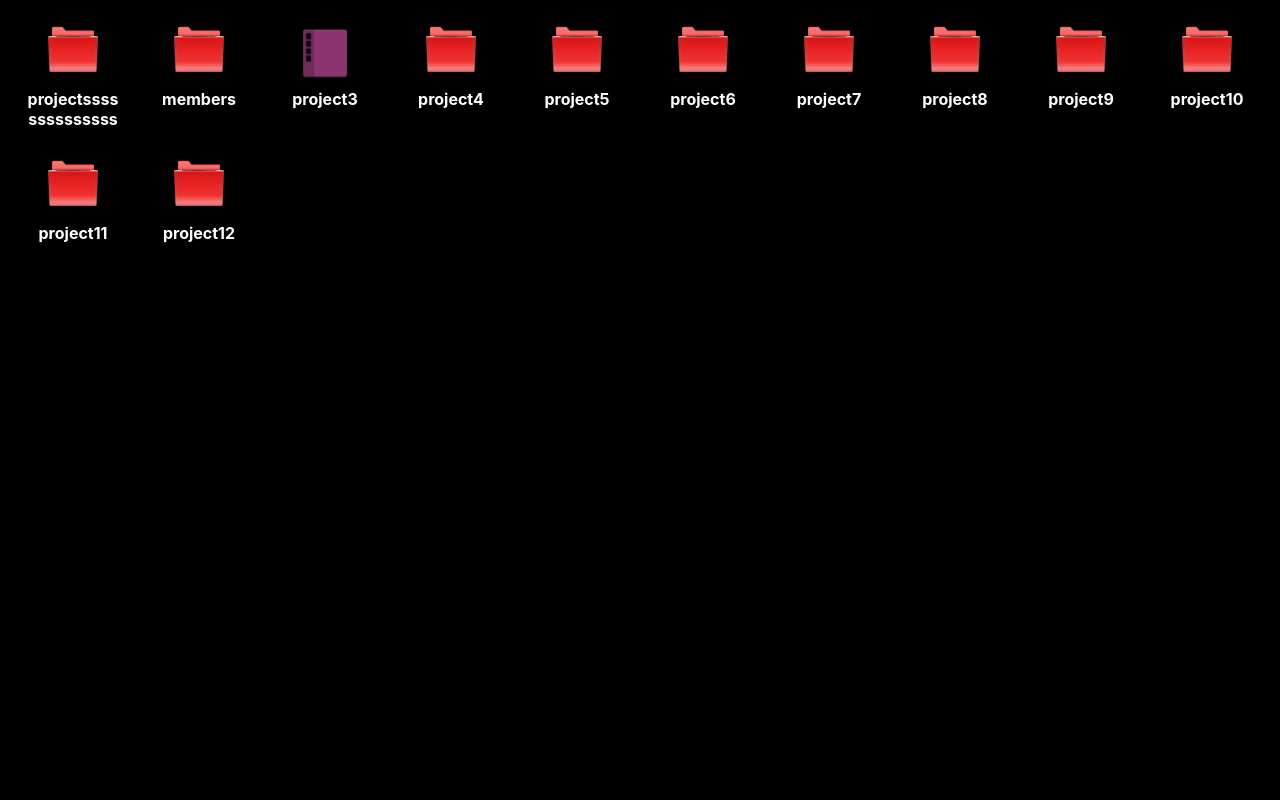
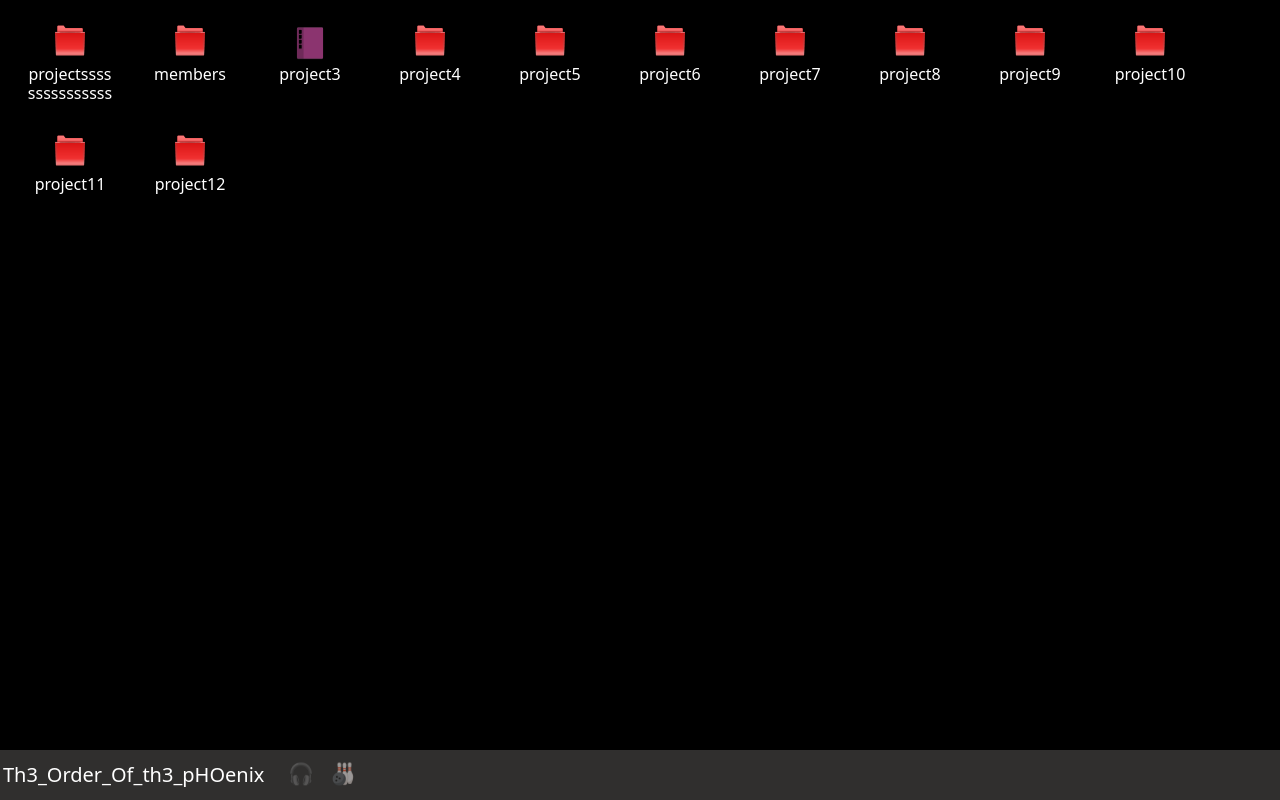
Before and after one commit to John-Atha/John-Atha.github.io, a React (Create React App) app: page / in a window 1280 px wide. Built offline with nearby package versions, Linux system fonts and the light colour scheme.

Commit message:
Add navbar and extend windows handling

```diff
--- a/package.json
+++ b/package.json
@@ -6,7 +6,9 @@
     "@testing-library/jest-dom": "^5.14.1",
     "@testing-library/react": "^11.2.7",
     "@testing-library/user-event": "^12.8.3",
+    "bootstrap": "^5.1.1",
     "react": "^17.0.2",
+    "react-bootstrap": "^1.6.4",
     "react-dom": "^17.0.2",
     "react-markdown": "^7.0.1",
     "react-scripts": "4.0.3",
--- a/src/App.css
+++ b/src/App.css
@@ -26,3 +26,17 @@ button:hover {
 background-color: darkgrey;
 outline: 1px solid slategrey;
 }
+
+.nav-link {
+  text-align: center;
+  padding-top: 1px;
+}
+
+.nav-link:hover {
+  background-color: grey;
+}
+
+.navbar-collapse, .navbar-nav {
+  max-height: inherit;
+  padding-top: 2px;
+}
--- a/src/App.js
+++ b/src/App.js
@@ -4,18 +4,31 @@ import { data } from './data';
 import Contents from './Components/Contents';
 import DirectoryWindow from './Components/DirectoryWindow';
 import DocumentWindow from './Components/DocumentWindow';
+import MyNavbar from './Components/MyNavbar';
 
 function App() {
 
   const [showingDirWindow, setShowingDirWindow] = useState(false);
+  const [showingDocWindow, setShowingDocWindow] = useState(false);
+  const [showingNow, setShowingNow] = useState(null);
+
   const [currentDirectory, setCurrentDirectory] = useState(null);
   const [openDirectories, setOpenDirectories] = useState([]);
   const [lastDirAction, setLastDirAction] = useState(null);
 
-  const [showingDocWindow, setShowingDocWindow] = useState(false);
   const [currentDoc, setCurrentDoc] = useState(null);
   const [openDocs, setOpenDocs] = useState([]);
   const [lastDocAction, setLastDocAction] = useState(null);
+
+  const showDirWindow = () => {
+    setShowingDirWindow(true);
+    setShowingNow('dir');
+  }
+
+  const showDocWindow = () => {
+    setShowingDocWindow(true);
+    setShowingNow('doc');
+  }
 
   const addDir = (dir) => {
     setLastDirAction('addittion');
@@ -25,7 +38,7 @@ function App() {
     else {
       setOpenDirectories(openDirectories.concat(dir));
     }
-    if (!showingDirWindow) setShowingDirWindow(true);
+    showDirWindow();
   }
 
   const addDoc = (doc) => {
@@ -36,7 +49,7 @@ function App() {
     else {
       setOpenDocs(openDocs.concat(doc));
     }
-    if (!showingDocWindow) setShowingDocWindow(true);
+    showDocWindow();
   }
 
   const removeDir = (dir) => {
@@ -52,11 +65,13 @@ function App() {
   const closeAllDirs = () => {
     setOpenDirectories([]);
     setShowingDirWindow(false);
+    setShowingNow('doc');
   }
 
   const closeAllDocs = () => {
     setOpenDocs([]);
     setShowingDocWindow(false);
+    setShowingNow('dir');
   }
 
   useEffect(() => {
@@ -92,6 +107,7 @@ function App() {
       setShowingDocWindow(false);
       setCurrentDoc(null);
     }
+    // eslint-disable-next-line react-hooks/exhaustive-deps
   }, [openDocs])
 
   return (
@@ -106,8 +122,10 @@ function App() {
         addDoc={addDoc} />
       {showingDirWindow && currentDirectory &&
         <DirectoryWindow
+          zIndex={showingNow==='dir' ? 2 : 1}
           dir={currentDirectory}
           setShowingDirWindow={setShowingDirWindow}
+          setShowingNow={setShowingNow}
           addDir={addDir}
           removeDir={removeDir}
           openDirectories={openDirectories}
@@ -116,13 +134,25 @@ function App() {
       }
       {showingDocWindow && currentDoc &&
         <DocumentWindow
+          zIndex={showingNow==='doc' ? 2 : 1}
           doc={currentDoc}
           setShowingDocWindow={setShowingDocWindow}
+          setShowingNow={setShowingNow}
           addDoc={addDoc}
           removeDoc={removeDoc}
           openDocs={openDocs}
           closeAllDocs={closeAllDocs} />
       }
+      <MyNavbar
+        openDocs={openDocs}
+        openDirectories={openDirectories}
+        setShowingDocWindow={setShowingDocWindow}
+        setShowingDirWindow={setShowingDirWindow}
+        setShowingNow={setShowingNow}
+        showingDocWindow={showingDocWindow}
+        showingDirWindow={showingDirWindow}
+        showingNow={showingNow}
+      />
     </div>
   );
 }
--- a/src/Components/DirectoryWindow.jsx
+++ b/src/Components/DirectoryWindow.jsx
@@ -1,23 +1,38 @@
 import React, { useState, useEffect } from 'react';
 import Contents from './Contents';
-import { Window, WindowBar, WindowKind, WindowKindImg, WindowPill, NoBgButton, WindowButtons, ActiveWindows } from './styles';
+import { Window, WindowBar, WindowKind, WindowKindImg, WindowKindName, WindowPill, NoBgButton, WindowButtons, WindowButton, ActiveWindows } from './styles';
 import dir_icon from '../images/folder.png';
 import '../App.css';
 
 function DirectoryWindow(props) {
     const [dir, setDir] = useState(props.dir);
     const [fullScreen, setFullScreen] = useState(false);
+    const [zIndex, setZIndex] = useState(props.zIndex);
 
     useEffect(() => {
         setDir(props.dir);
     }, [props.dir])
 
+    useEffect(() => {
+        setZIndex(props.zIndex);
+    }, [props.zIndex])
+
+    const hide = () => {
+        props.setShowingNow('doc');
+        props.setShowingDirWindow(false);
+    }
+
+    const expand = () => {
+        props.setShowingNow('dir');
+        setFullScreen(!fullScreen);
+    }
+
     return (
-        <Window fullScreen={fullScreen}>
+        <Window fullScreen={fullScreen} zIndex={zIndex}>
             <WindowBar>
                 <WindowKind>
                     <WindowKindImg src={dir_icon} />
-                    <div>Directories manager</div>
+                    <WindowKindName>Directories manager</WindowKindName>
                 </WindowKind>
                 <ActiveWindows>
                     {props.openDirectories.map((value) => {
@@ -37,15 +52,15 @@ function DirectoryWindow(props) {
                     })}
                 </ActiveWindows>
                 <WindowButtons>
-                    <button onClick={()=>props.setShowingDirWindow(false)}>
+                    <WindowButton onClick={hide}>
                         &#10134;
-                    </button>
-                    <button onClick={()=>setFullScreen(!fullScreen)}>
+                    </WindowButton>
+                    <WindowButton onClick={expand}>
                         &#11035;
-                    </button>
-                    <button onClick={props.closeAllDirs} >
+                    </WindowButton>
+                    <WindowButton onClick={props.closeAllDirs} >
                         &#10060;
-                    </button>
+                    </WindowButton>
                 </WindowButtons>
             </WindowBar>
             <div style={{'marginTop': '60px'}} />
--- a/src/Components/DocumentWindow.jsx
+++ b/src/Components/DocumentWindow.jsx
@@ -1,5 +1,5 @@
 import React, { useState, useEffect } from 'react';
-import { Window, WindowBar, WindowKind, WindowKindImg, WindowPill, NoBgButton, WindowButtons, ActiveWindows } from './styles';
+import { Window, WindowBar, WindowKind, WindowKindImg, WindowKindName, WindowPill, NoBgButton, WindowButtons, WindowButton, ActiveWindows } from './styles';
 import ReactMarkdown from 'react-markdown';
 import file_icon from '../images/file.png' ;
 import '../App.css';
@@ -9,10 +9,25 @@ function DocumentWindow(props) {
     const [doc, setDoc] = useState(props.doc);
     const [fullScreen, setFullScreen] = useState(false);
     const [text, setText] = useState("");
+    const [zIndex, setZIndex] = useState(props.zIndex);
 
     useEffect(() => {
         setDoc(props.doc);
     }, [props.doc])
+
+    useEffect(() => {
+        setZIndex(props.zIndex);
+    }, [props.zIndex])
+
+    const hide = () => {
+        props.setShowingNow('dir');
+        props.setShowingDocWindow(false);
+    }
+
+    const expand = () => {
+        props.setShowingNow('doc');
+        setFullScreen(!fullScreen);
+    }
 
     useEffect(() => {
         import (`../documents/${doc.type}${doc.id}.md`)
@@ -24,11 +39,11 @@ function DocumentWindow(props) {
     }, [doc])
 
     return (
-        <Window fullScreen={fullScreen}>
+        <Window fullScreen={fullScreen} zIndex={zIndex}>
             <WindowBar>
                 <WindowKind>
                     <WindowKindImg src={file_icon} />
-                    <div>Files manager</div>
+                    <WindowKindName>Files <div className='break' /> manager</WindowKindName>
                 </WindowKind>
                 <ActiveWindows>
                     {props.openDocs.map((value) => {
@@ -48,15 +63,15 @@ function DocumentWindow(props) {
                     })}
                 </ActiveWindows>
                 <WindowButtons>
-                    <button onClick={()=>props.setShowingDocWindow(false)}>
+                    <WindowButton onClick={hide}>
                         &#10134;
-                    </button>
-                    <button onClick={()=>setFullScreen(!fullScreen)}>
+                    </WindowButton>
+                    <WindowButton onClick={expand}>
                         &#11035;
-                    </button>
-                    <button onClick={props.closeAllDocs} >
+                    </WindowButton>
+                    <WindowButton onClick={props.closeAllDocs} >
                         &#10060;
-                    </button>
+                    </WindowButton>
                 </WindowButtons>
             </WindowBar>
             <div style={{'marginTop': '60px'}} />
--- /dev/null
+++ b/src/Components/MyNavbar.jsx
@@ -0,0 +1,102 @@
+import React, { useState, useEffect } from 'react';
+import { Navbar, Nav } from 'react-bootstrap';
+import { NavbarImg, TabsCounterImg, TabsCounterContainer, NavBarEmoji } from './styles';
+import dir_icon from '../images/folder.png';
+import file_icon from '../images/file.png';
+
+function MyNavbar(props) {
+    const [openDirectories, setOpenDirectories] = useState(props.openDirectories);
+    const [openDocs, setOpenDocs] = useState(props.openDocs);
+
+    useEffect(() => {
+        setOpenDirectories(props.openDirectories);
+    }, [props.openDirectories])
+
+    useEffect(() => {
+        setOpenDocs(props.openDocs);
+    }, [props.openDocs])
+
+    const updateDocsVisibility = () => {
+        if (props.showingNow==='doc') {
+            if (props.showingDocWindow) {
+                props.setShowingDocWindow(false);
+            }
+            else {
+                props.setShowingDocWindow(true);
+            }
+        }
+        else {
+            if (!props.showingDocWindow) {
+                props.setShowingNow('doc');
+                props.setShowingDocWindow(true);
+            }
+            else {
+                props.setShowingNow('dir');
+                props.setShowingDocWindow(false);
+            }
+        }
+    }
+
+    const updateDirsVisibility = () => {
+        if (props.showingNow==='dir') {
+            if (props.showingDirWindow) {
+                props.setShowingDirWindow(false);
+            }
+            else {
+                props.setShowingDirWindow(true);
+            }
+        }
+        else {
+            if (!props.showingDirWindow) {
+                props.setShowingNow('dir');
+                props.setShowingDirWindow(true);
+            }
+            else {
+                props.setShowingDirWindow(false);
+            }
+        }
+    }
+
+    return(
+        <Navbar variant='dark' expand="sm" fixed="bottom" style={{'padding': '0px 3px', 'height': '50px', 'background-color': 'rgb(48, 47, 46)'}}>
+            <Navbar.Brand href="#home">Th3_Order_Of_th3_pHOenix</Navbar.Brand>
+            <Navbar.Toggle aria-controls="basic-navbar-nav" />
+            <Navbar.Collapse id="basic-navbar-nav">
+            <Nav className="me-auto">
+                {openDirectories.length!==0 &&
+                    <Nav.Link onClick={updateDirsVisibility} >
+                        <NavbarImg src={dir_icon} />
+                        <TabsCounterContainer>
+                            {openDirectories.map((value) => {
+                                return (
+                                    <TabsCounterImg key={value.id}>&#128310;</TabsCounterImg>
+                                )
+                            })}
+                        </TabsCounterContainer>
+                    </Nav.Link>
+                }
+                {openDocs.length!==0 &&
+                    <Nav.Link onClick={updateDocsVisibility}>
+                        <NavbarImg src={file_icon} />
+                        <TabsCounterContainer>
+                            {openDocs.map((value) => {
+                                return (
+                                    <TabsCounterImg key={value.id}>&#128310;</TabsCounterImg>
+                                )
+                            })}
+                        </TabsCounterContainer>
+                    </Nav.Link>
+                }
+                <Nav.Link href="#home">
+                   <NavBarEmoji>&#127911;</NavBarEmoji>
+                </Nav.Link>
+                <Nav.Link href="#link">
+                    <NavBarEmoji>&#127923;</NavBarEmoji>
+                </Nav.Link>
+            </Nav>
+            </Navbar.Collapse>
+        </Navbar>
+    );
+}
+
+export default MyNavbar;
--- a/src/Components/styles.js
+++ b/src/Components/styles.js
@@ -19,7 +19,7 @@ export const ContentsContainer = styled.div`
     flex-flow: row wrap;
 `
 
-export const Name = styled.h4`
+export const Name = styled.h6`
     text-align: center;
     color: white;
     margin: 2px;
@@ -33,8 +33,8 @@ export const Name = styled.h4`
     }
 `
 export const Img = styled.img`
-    width: 50px;
-    height: 60px;
+    width: 30px;
+    height: 40px;
 `
 
 export const Window = styled.div`
@@ -50,6 +50,9 @@ export const Window = styled.div`
         top: 10px;
         left: 10px;
     `}
+    ${props => `
+        z-index: ${props.zIndex};
+    `}
     overflow-y: auto;
     overflow-x: hidden;
     border: 1px solid grey;
@@ -58,7 +61,7 @@ export const Window = styled.div`
     background-color: rgb(48, 47, 46);
 `
 
-export const Error = styled.h4`
+export const Error = styled.h6`
     color: red;
     margin: 10px;
 `
@@ -69,7 +72,7 @@ export const WindowBar = styled.div`
     flex-flow: row wrap;
     position: absolute;
     top: 0px;
-    height: 50px;
+    height: 40px;
     width: 100%;
 `
 
@@ -86,6 +89,7 @@ export const WindowPill = styled.div`
     &:hover {
         background-color: white;
     }
+    font-size: 0.9rem;
 `
 
 export const NoBgButton = styled.button`
@@ -101,6 +105,10 @@ export const WindowButtons = styled.div`
     right: 0px;
 `
 
+export const WindowButton = styled.button`
+    font-size: 0.8rem;
+`
+
 export const ActiveWindows = styled.div`
     display: flex;
     width: 70%;
@@ -113,10 +121,11 @@ export const WindowKind = styled.div`
     background-color: inherit;
     color: white;
     margin: 3px;
-    width: 115px;
+    width: 90px;
     max-height: 100%;
     display: flex;
     border-right: 1px solid white;
+    font-size: 0.7rem;
 `
 
 export const WindowKindImg = styled.img`
@@ -124,3 +133,25 @@ export const WindowKindImg = styled.img`
     height: 30px;
     margin: 3px;
 `
+
+export const WindowKindName = styled.div`
+    height: min-content;
+`
+
+export const NavbarImg = styled.img`
+    width: 25px;
+    height: 30px;
+`
+
+export const NavBarEmoji = styled.div`
+    font-size: 1.3rem;
+`
+
+export const TabsCounterImg = styled.div`
+    font-size:0.5rem;
+`
+export const TabsCounterContainer = styled.div`
+    text-align: center;
+    justify-content: center;
+    display: flex;
+`
--- a/src/index.js
+++ b/src/index.js
@@ -1,6 +1,7 @@
 import React from 'react';
 import ReactDOM from 'react-dom';
 import './index.css';
+import 'bootstrap/dist/css/bootstrap.css';
 import App from './App';
 
 ReactDOM.render(
```
Also changed, not shown: 1 other file (tests, documents, lock files or other folders).
